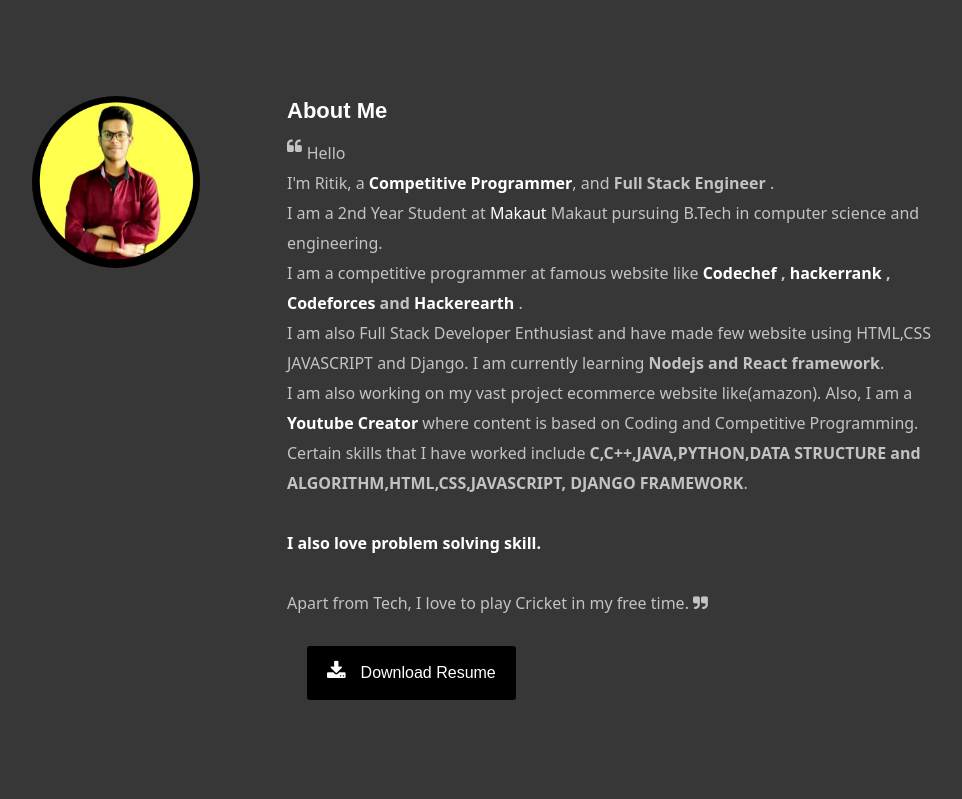
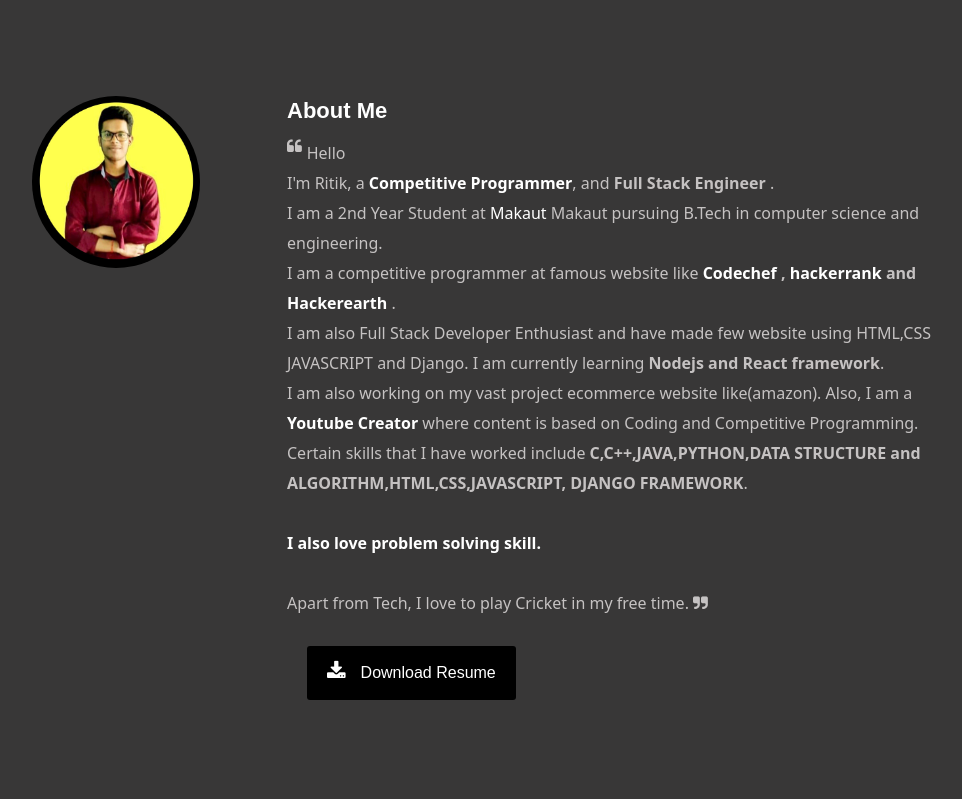
Before and after one commit to RitikKumar121/Ritik_portfolio, a Django app: page /about/about/ in a window 1280 px wide. Shown: the part 56-855 px from the top of the page, without its empty margins (118-1080 px from the left). Run offline with Django 3.2, Linux system fonts and the light colour scheme.

Commit message:
Update my.html

```diff
--- a/portfolio/templates/about/my.html
+++ b/portfolio/templates/about/my.html
@@ -179,8 +179,8 @@ choose one of the two! -->
                     <br> I am a 2nd Year Student at
                     <a href="http://makautexam.net/" target="_blank">Makaut</a> Makaut pursuing B.Tech in computer science and engineering.<br>I am a competitive programmer at famous website like
                     <b> <a href="http://makautexam.net/" target="_blank">Codechef</a> , <a
-                                href="https://www.hackerrank.com/ritik805131" target="_blank">hackerrank</a> , <a
-                                href="https://codeforces.com/profile/ritik805131" target="_blank">Codeforces</a> and <a
+                                href="https://www.hackerrank.com/ritik805131" target="_blank">hackerrank</a>
+                                and <a
                                 href="https://www.hackerearth.com/@ritik805131" target="_blank">Hackerearth</a>
                         </b>.<br> I am also Full Stack Developer Enthusiast and have made few website using HTML,CSS JAVASCRIPT and Django. I am currently learning <b>Nodejs and React
                             framework</b>.<br> I am also working on my vast project ecommerce website like(amazon). Also, I am a
```
